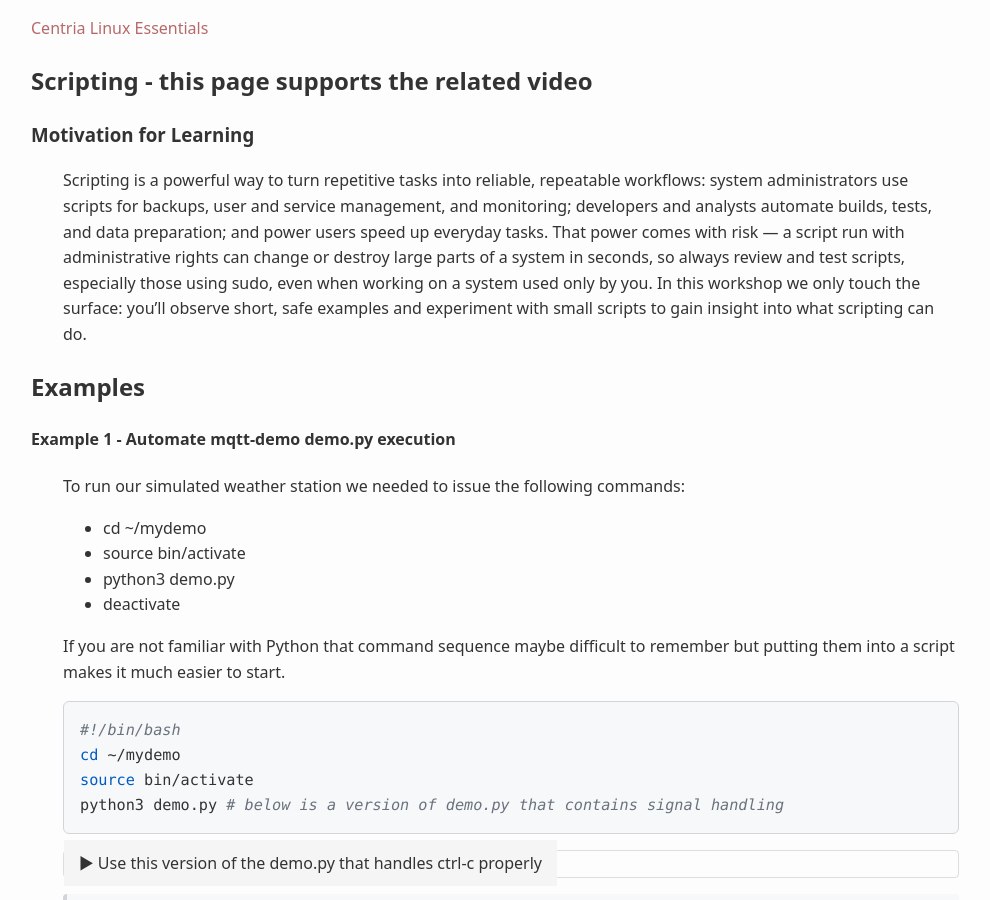
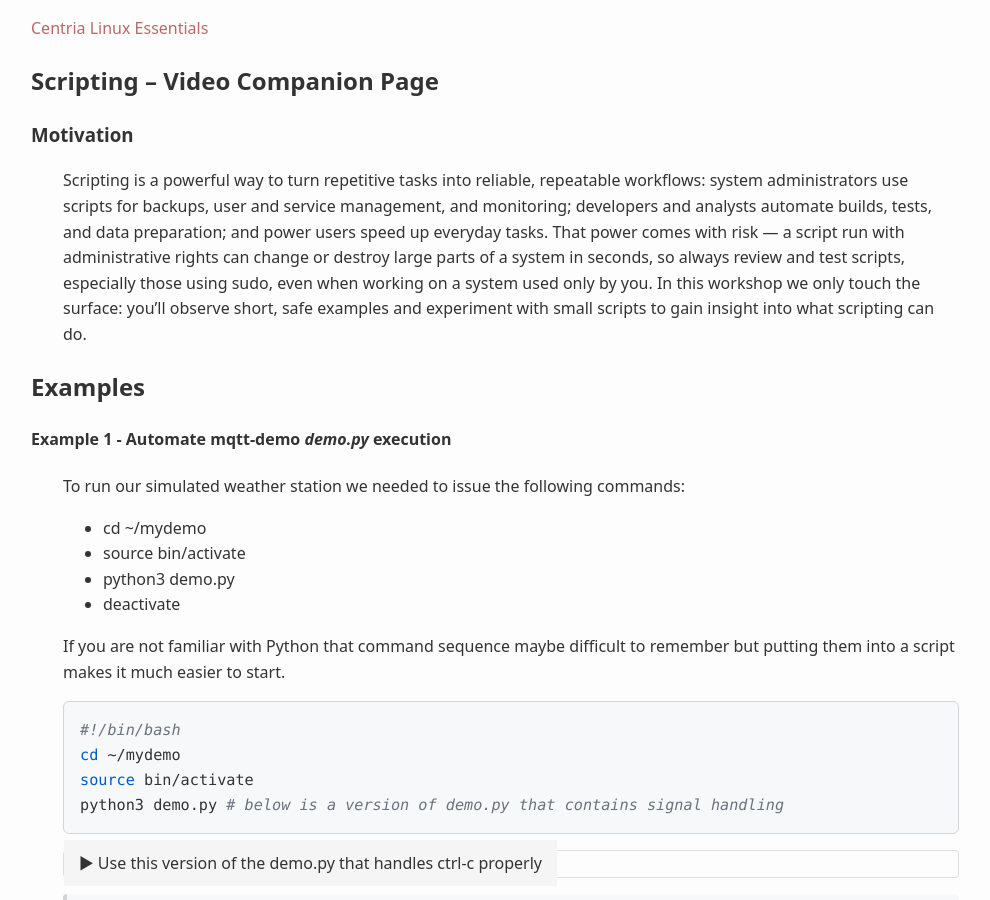
Before and after one commit to averkoc/lx, a Jekyll site: the page built from docs/ws9.md, in a window 1280 px wide and 900 px high. Shown: the whole window, without its empty margins (129-1119 px from the left). Built offline with Jekyll 4.4.1, drawn with Linux system fonts in a browser that asks for light colours.

Commit message:
Update ws9.md

```diff
--- a/docs/ws9.md
+++ b/docs/ws9.md
@@ -3,13 +3,14 @@ title: ""
 layout: default
 ---
 
-## Scripting - this page supports the related video
-### Motivation for Learning
+## Scripting – Video Companion Page
+
+### Motivation
 Scripting is a powerful way to turn repetitive tasks into reliable, repeatable workflows: system administrators use scripts for backups, user and service management, and monitoring; developers and analysts automate builds, tests, and data preparation; and power users speed up everyday tasks. That power comes with risk — a script run with administrative rights can change or destroy large parts of a system in seconds, so always review and test scripts, especially those using sudo, even when working on a system used only by you.
 In this workshop we only touch the surface: you'll observe short, safe examples and experiment with small scripts to gain insight into what scripting can do.
 
 ## Examples
-#### Example 1 - Automate mqtt-demo demo.py execution
+#### Example 1 - Automate mqtt-demo _demo.py_ execution
 To run our simulated weather station we needed to issue the following commands:
 * cd ~/mydemo
 * source bin/activate
```
